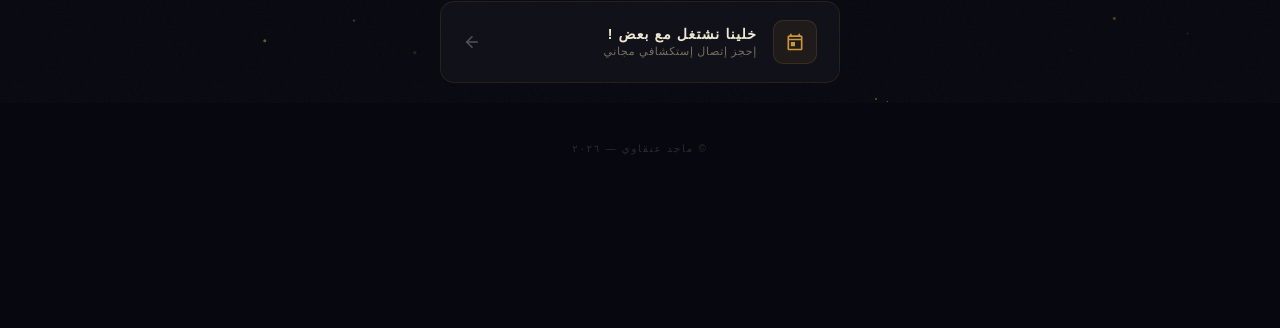
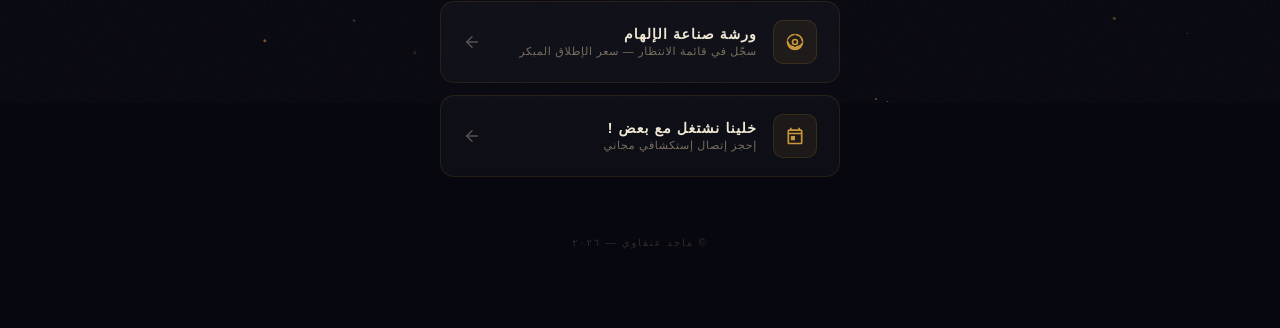
Before and after one commit to Majidangawi/Linkinbio, a plain HTML site: page index.html in a window 1280 px wide. Shown: the part 697-1025 px from the top of the page. Before the commit the page ends 931 px from the top, so only its background shows below. Drawn offline with Linux system fonts and the light colour scheme; a web font is replaced by a local one.

Commit message:
Add CIW waitlist link — ورشة صناعة الإلهام

```diff
--- a/index.html
+++ b/index.html
@@ -266,6 +266,7 @@
     .link-card:nth-child(2) { animation: fadeUp 0.75s cubic-bezier(0.22,1,0.36,1) 0.72s forwards; }
     .link-card:nth-child(3) { animation: fadeUp 0.75s cubic-bezier(0.22,1,0.36,1) 0.89s forwards; }
     .link-card:nth-child(4) { animation: fadeUp 0.75s cubic-bezier(0.22,1,0.36,1) 1.06s forwards; }
+    .link-card:nth-child(5) { animation: fadeUp 0.75s cubic-bezier(0.22,1,0.36,1) 1.23s forwards; }
 
     .link-card::before {
       content: '';
@@ -464,6 +465,22 @@
         </svg>
       </a>
 
+      <!-- CIW Waitlist -->
+      <a href="https://malearnsa.com/ciw-waitlist/" target="_blank" rel="noopener" class="link-card">
+        <div class="link-icon">
+          <svg viewBox="0 0 24 24" xmlns="http://www.w3.org/2000/svg">
+            <path d="M12 2a10 10 0 1 0 0 20A10 10 0 0 0 12 2zm1 14.93V17a1 1 0 0 1-2 0v-.07A8.001 8.001 0 0 1 4.07 11H4a1 1 0 0 1 0-2h.07A8.001 8.001 0 0 1 11 4.07V4a1 1 0 0 1 2 0v.07A8.001 8.001 0 0 1 19.93 11H20a1 1 0 0 1 0 2h-.07A8.001 8.001 0 0 1 13 16.93zM12 8a4 4 0 1 0 0 8 4 4 0 0 0 0-8zm0 6a2 2 0 1 1 0-4 2 2 0 0 1 0 4z"/>
+          </svg>
+        </div>
+        <div class="link-text">
+          <div class="link-label">ورشة صناعة الإلهام</div>
+          <div class="link-sub">سجّل في قائمة الانتظار — سعر الإطلاق المبكر</div>
+        </div>
+        <svg class="link-arrow" viewBox="0 0 24 24" fill="none" stroke="currentColor" stroke-width="2" stroke-linecap="round" stroke-linejoin="round">
+          <line x1="5" y1="12" x2="19" y2="12"/><polyline points="12 5 19 12 12 19"/>
+        </svg>
+      </a>
+
       <!-- Book a Discovery Call -->
       <a href="https://calendly.com/angawi-majid/30min" target="_blank" rel="noopener" class="link-card">
         <div class="link-icon">
```
